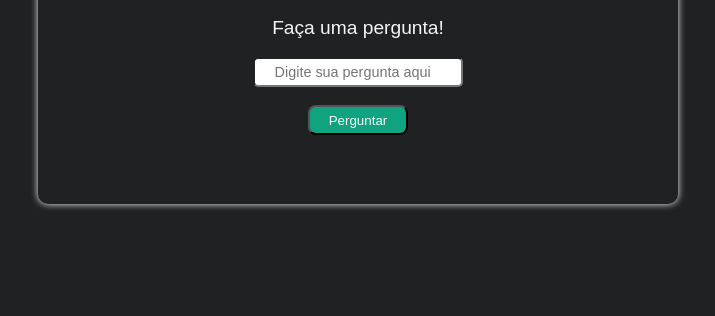
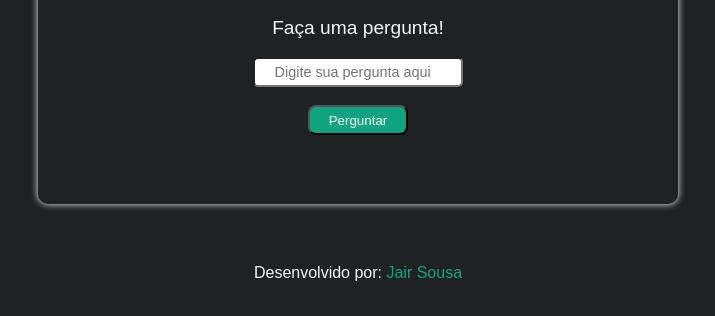
Before and after one commit to Jair-Sousa/j-oraculo, a plain HTML site: page index.html in a window 1280 px wide. Shown: the part 138-454 px from the top of the page, without its empty margins (282-997 px from the left). Drawn offline with Linux system fonts and the light colour scheme.

Commit message:
exclusao da pasta frontend, seus arquivos ficam na raiz agora

```diff
--- a/frontend/joraculo.html
+++ b/index.html
@@ -16,6 +16,13 @@
         <div id="resposta"></div>
     </form>
 
+    <div class="contact">
+        <p>Desenvolvido por:
+            <a href="https://jairsousa.netlify.app/ " target="_blank">Jair Sousa
+            </a>
+        </p>
+    </div>
+
     <script src="joraculo.js"></script>
 </body>
 </html>
--- a/frontend/joraculo.css
+++ b/joraculo.css
@@ -50,6 +50,29 @@ button{
     color: #F7F7F8;
 }
 
+button:hover{
+    background-color: #0E8B6A;
+    cursor: pointer;
+    transition: .3s ease;
+}
+
 #pergunta{
     color: #F7F7F8;
 }
+
+.contact p{
+    text-align: center;
+    margin-top: 20px;
+    margin-bottom: 20px;
+    color: #F3F6F9;
+}
+
+.contact a{
+    color: #10A37F;
+    text-decoration: none;
+}
+
+.contact a:hover{
+    color: #0E8B6A;
+    text-decoration: underline;
+}
```
Also changed, not shown: joraculo.js (renamed from frontend/joraculo.js).
